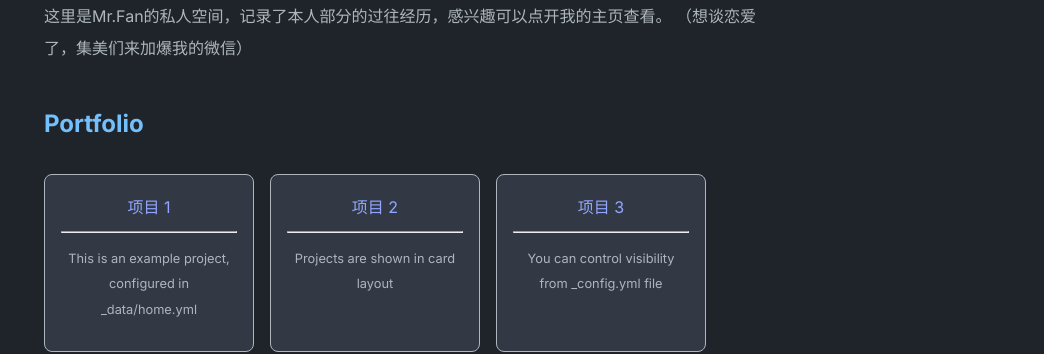
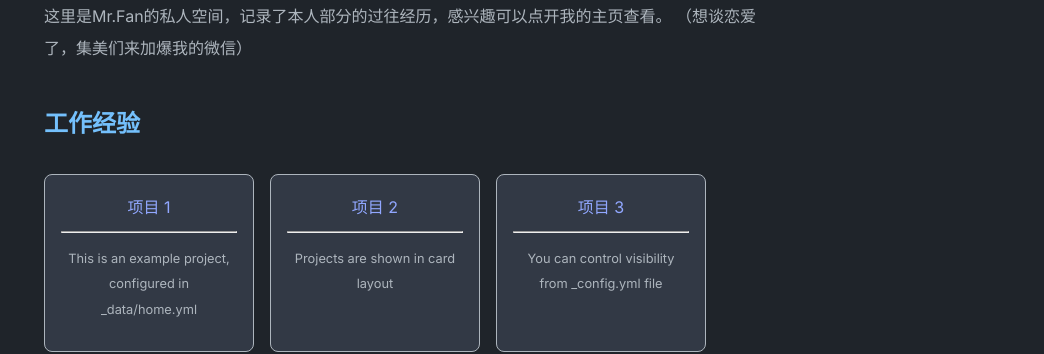
Before and after one commit to ypiao74/ypiao74.github.io, a Jekyll site: the page built from index.md, in a window 1280 px wide. Shown: the part 233-587 px from the top of the page, without its empty margins (236-1280 px from the left). Built offline with Jekyll 4.4.1, drawn with Linux system fonts in a browser that asks for light colours.

Commit message:
Update _config.yml

```diff
--- a/_config.yml
+++ b/_config.yml
@@ -33,7 +33,7 @@ theme_config:
   show_tags: true # show tags in a blog posts
   # options for "home" page
   home:
-    title_projects: Portfolio
+    title_projects: 工作经验
     title_misc_list: Details
     title_blog: Blog
     title_old_projects: Old Projects
```
